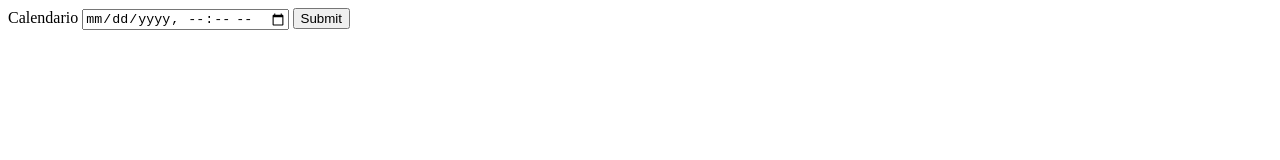
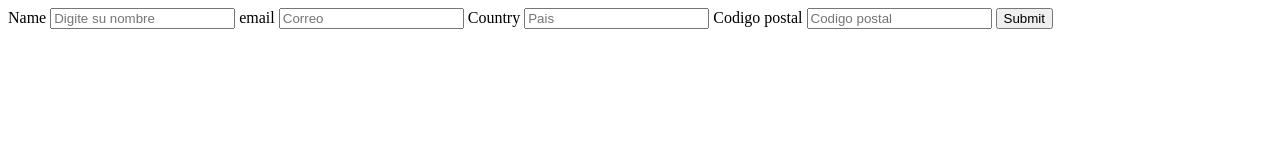
Before and after one commit to BrayanCortes/Aprendiendo-Frontend, a plain HTML site: page claseCalendario/index.html in a window 1280 px wide. Drawn offline with Linux system fonts and the light colour scheme.

Commit message:
Autocomplete y required claseCalendario

```diff
--- a/claseCalendario/index.html
+++ b/claseCalendario/index.html
@@ -25,13 +25,35 @@
                 <input type="month" id="mes" name="mes">
            </label>
            <input type="submit">
-       </form> -->
+       </form>
        <form action="">
            <label for="calendario">
                <span>Calendario</span>
                <input type="datetime-local" name="calendario" id="calendario">
            </label>
            <input type="submit">
-       </form>
+       </form>-->
+       <main>
+           <form action="">
+               <label for="Nombre">
+                   <span>Name</span>
+                   <input type="text" name="Nombre" id="Nombre" placeholder="Digite su nombre" autocomplete="name" required>
+               </label>
+               <label for="Correo">
+                   <span>email</span>
+                   <input type="email" name="Correo" id="Correo" placeholder="Correo" autocomplete="email" required>
+               </label>
+               <label for="Pais">
+                   <span>Country</span>
+                   <input type="text" name="Pais" id="Pais" placeholder="Pais" autocomplete="country" required>
+               </label>
+               <label for="CPostal">
+                   <span>Codigo postal</span>
+                   <input type="text" name="CPostal" id="CPostal" placeholder="Codigo postal" autocomplete="postal-code" required>
+               </label>
+               <input type="submit">
+
+           </form>
+       </main>
     </body>
 </html>
```
